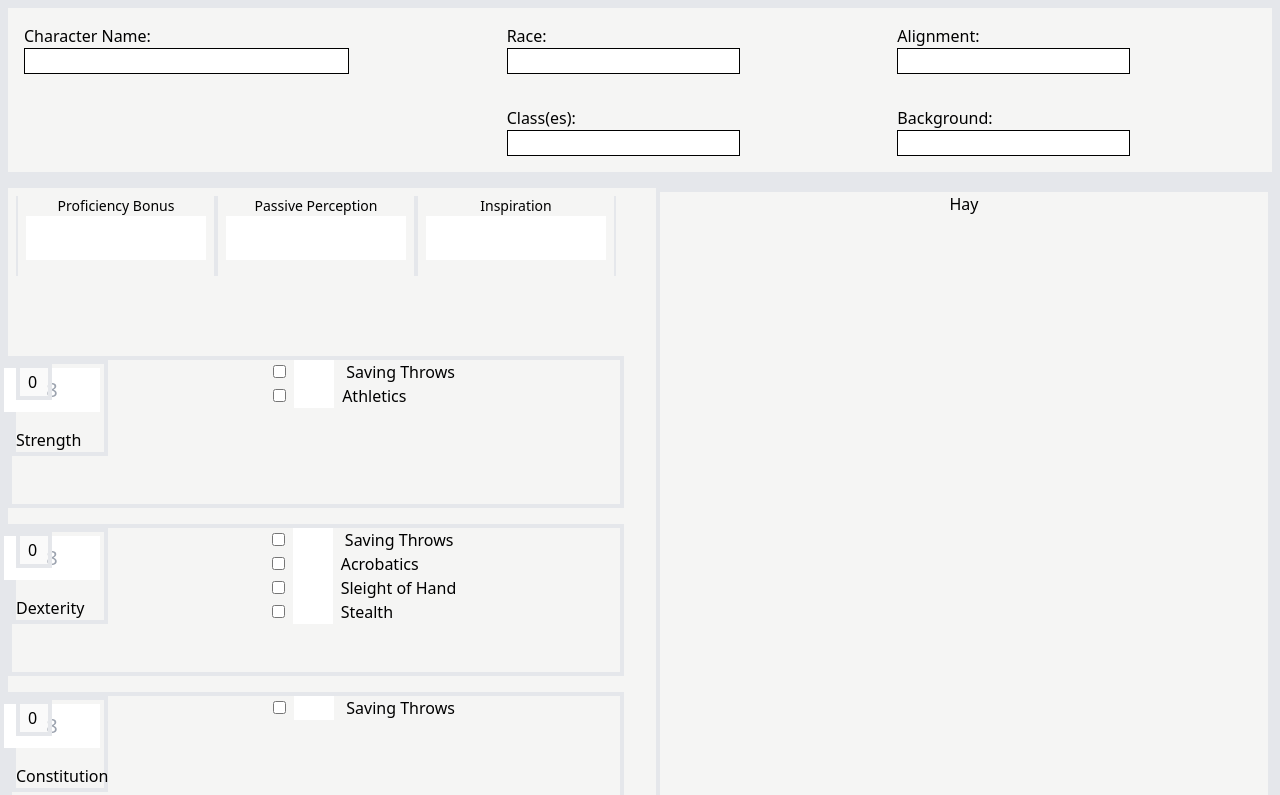
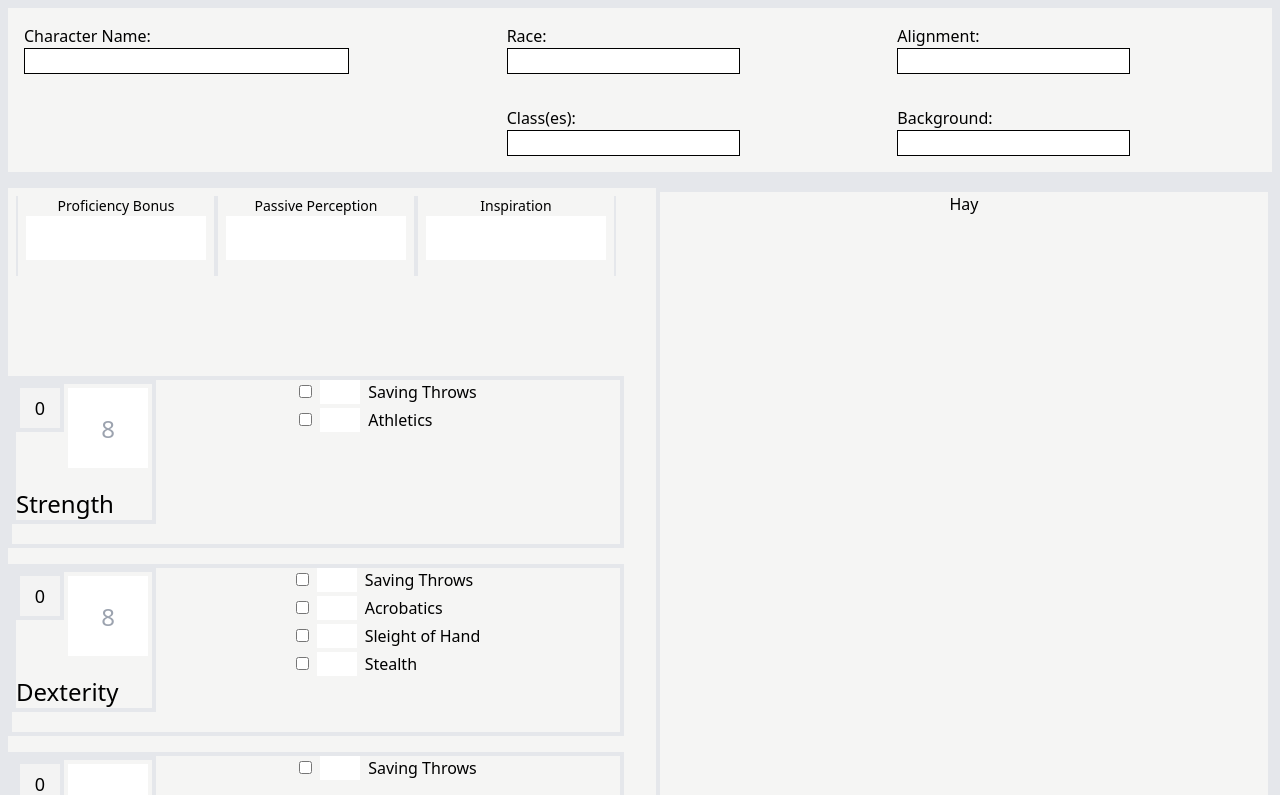
Before and after one commit to JZims/5e-sheet-component, a React (Vite) app: page / in a window 1280 px wide. Shown: the top 795 px of the page. Built offline with nearby package versions, Linux system fonts and the light colour scheme.

Commit message:
Right Column layout done

```diff
--- a/src/components/BodyContent.tsx
+++ b/src/components/BodyContent.tsx
@@ -43,26 +43,26 @@ const GlobalBonusBlock = (props: { stat: String }): ReactElement => {
 
 const AbilityScoreBlock = (props: {
   stat: String;
-  skills: String[] | [] | any;
+  skills: String[] | [] ;
 }): ReactElement => {
   console.log(props.skills);
 
   return (
     <>
       <div className="col-span-2 row-span-1 mr-2 grid grid-flow-col border-4 border-solid">
-        <div className="relative box-border h-24 w-24 border-4">
+        <div className="relative box-border h-36 w-36 border-4">
           <input
             id={props.stat.toLowerCase() + "Input"}
-            className="absolute right-1 top-1 box-content p-2 text-center text-xl hover:outline-dashed"
+            className="absolute right-1 top-1 h-16 w-16 box-content p-2 text-center text-2xl hover:outline-dashed"
             maxLength={2}
             size={2}
             placeholder="8"
           />
 
-          <div className="absolute bottom-0 left-0"> {props.stat} </div>
+          <div className="absolute bottom-0 left-0 text-2xl text-center"> {props.stat} </div>
           <input
             id={props.stat.toLowerCase() + "Modifier"}
-            className="absolute top-0 box-border h-9 w-9 justify-self-center border-4 p-2"
+            className="absolute top-0 box-border h-12 w-12 text-center text-lg border-4 p-2"
             value="0"
             disabled
           />
@@ -82,14 +82,14 @@ const AbilityScoreBlock = (props: {
               maxLength={2}
             />
             <label htmlFor={props.stat.toLowerCase() + "Trained"}>
-              {" "}
+
               Saving Throws{" "}
             </label>
           </div>
           {props.skills.length > 0
             ? props.skills.map((skill: String) => {
                 return (
-                  <div>
+                  <div className="mt-1">
                     <input
                       type="checkbox"
                       value="trained"
```
